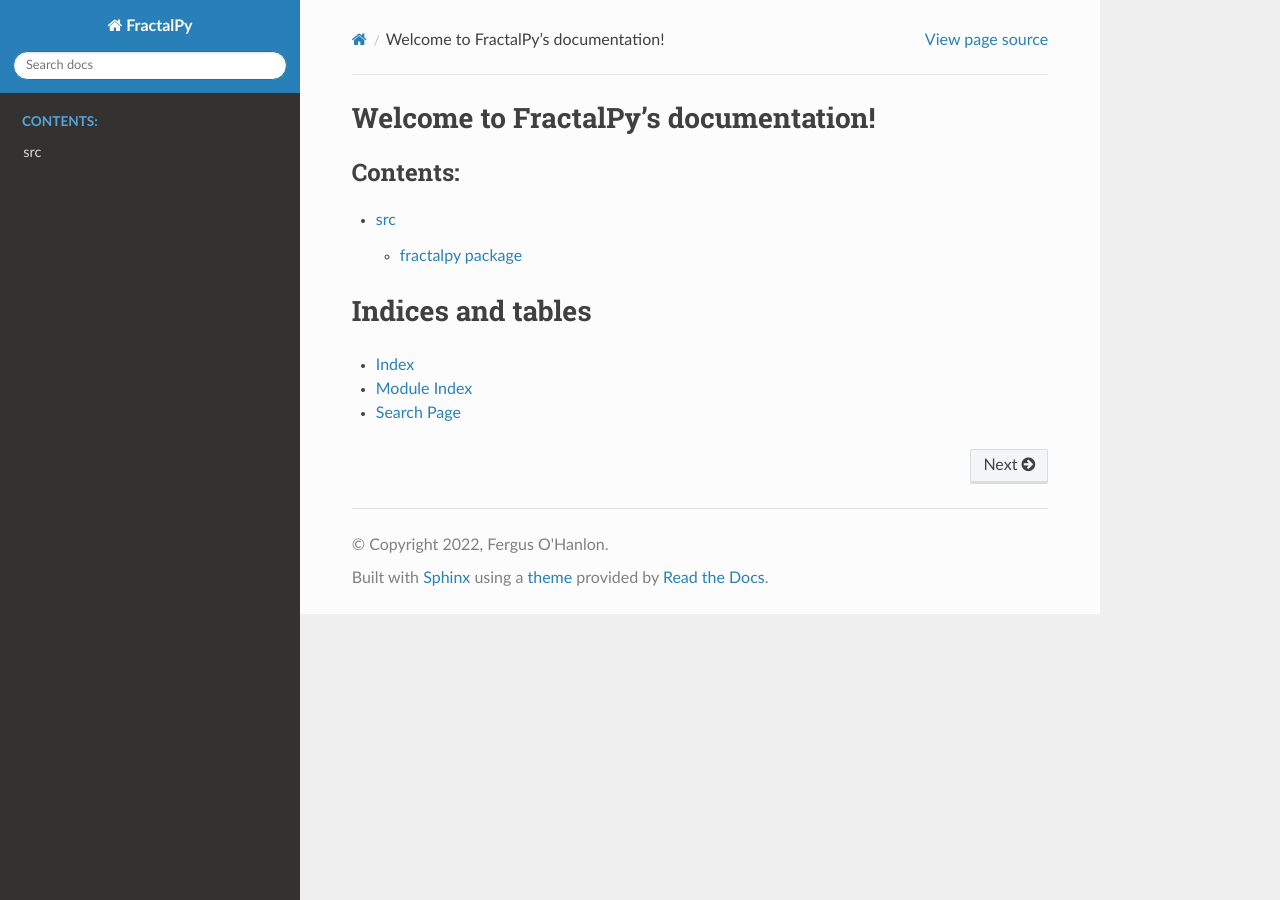
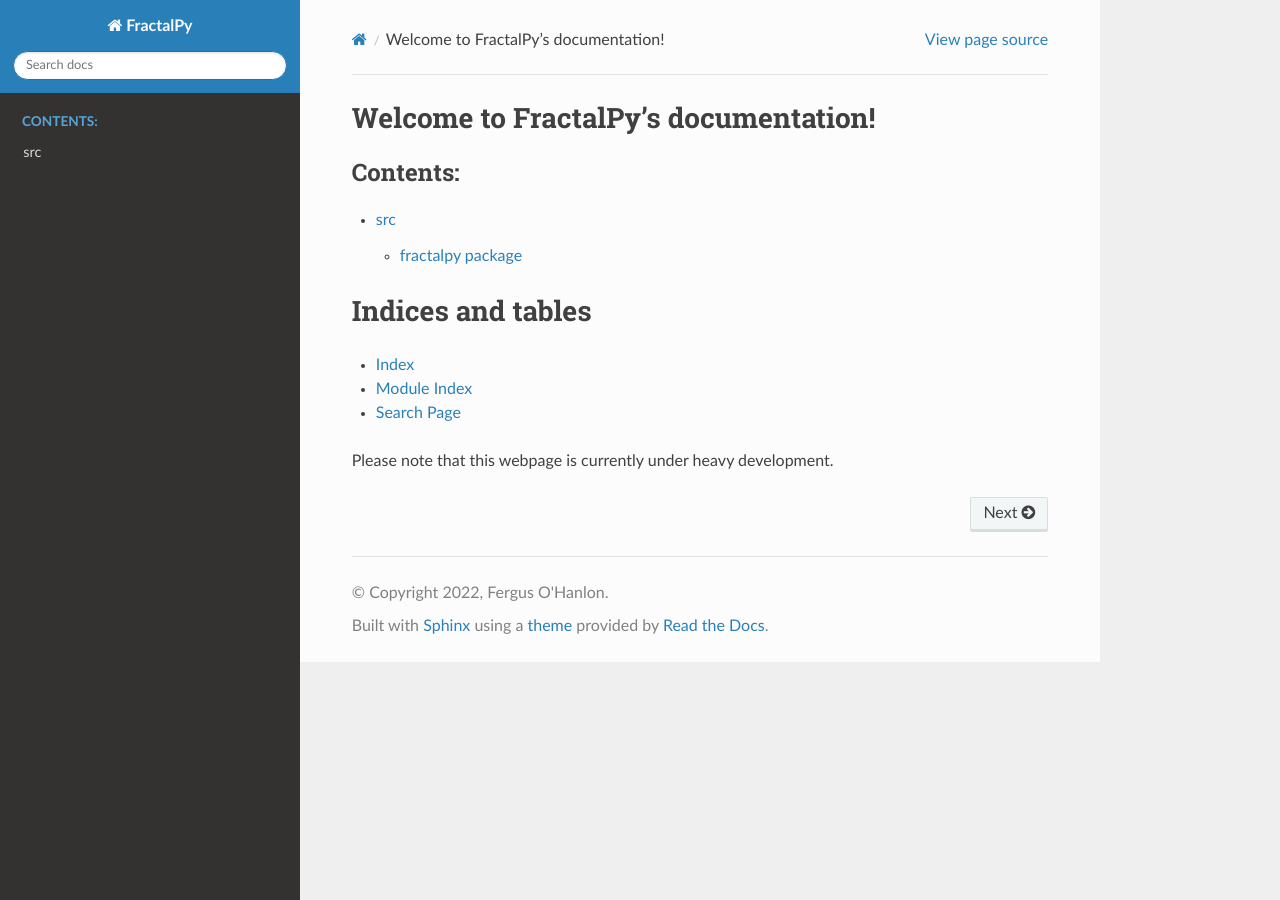
Before and after one commit to Fergus-OH/FractalPy, a Sphinx documentation site: the page built from docs/source/index.rst, in a window 1280 px wide. Built offline with Sphinx 7.4.7 and the Read the Docs theme 2.0.0, drawn with Linux system fonts in a browser that asks for light colours.

```diff
--- a/docs/source/index.rst
+++ b/docs/source/index.rst
@@ -18,3 +18,6 @@
 * :ref:`genindex`
 * :ref:`modindex`
 * :ref:`search`
+
+
+Please note that this webpage is currently under heavy development.
```
Also changed, not shown: README.md (+1 -0 lines), .readthedocs.yaml.
